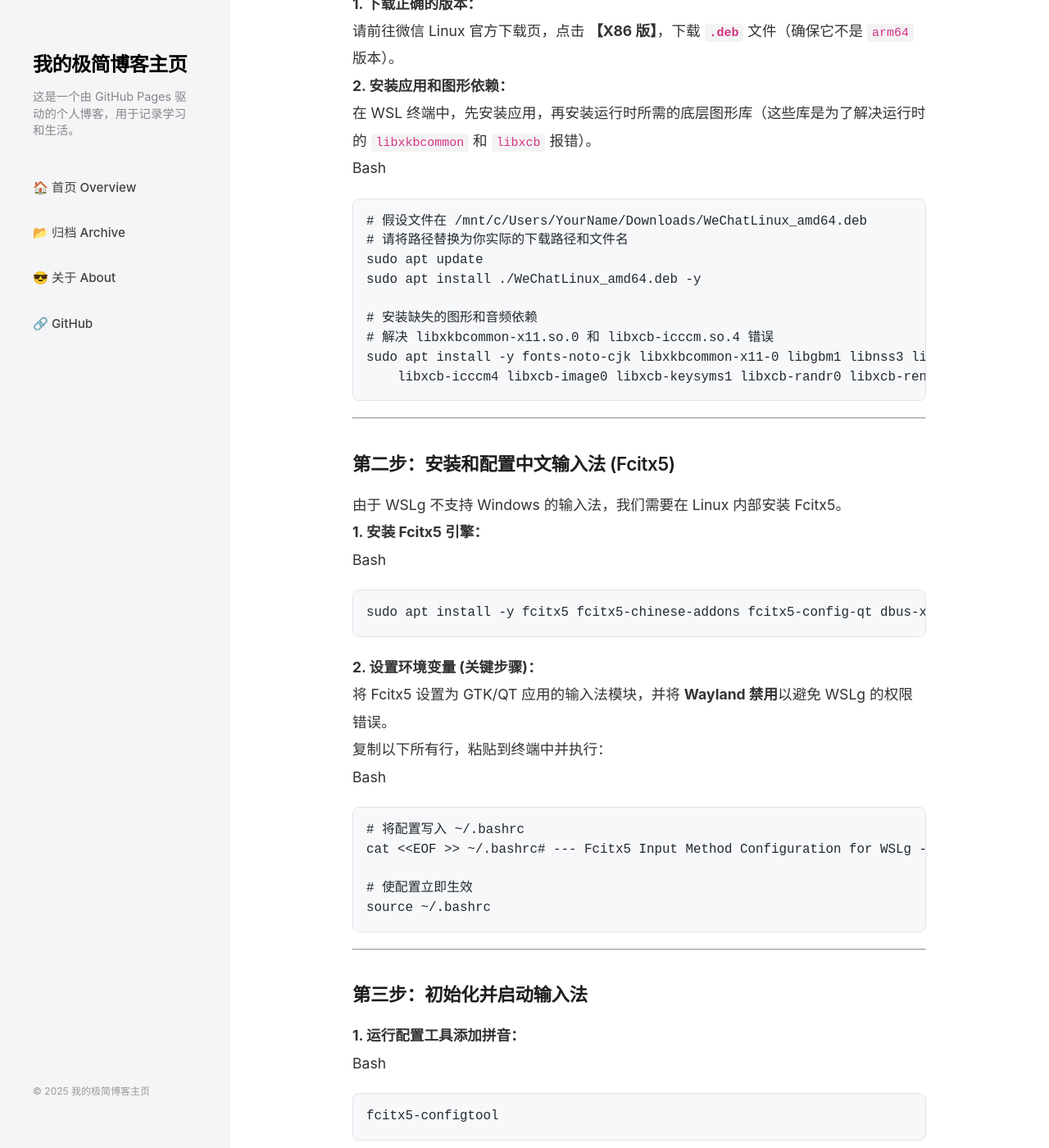
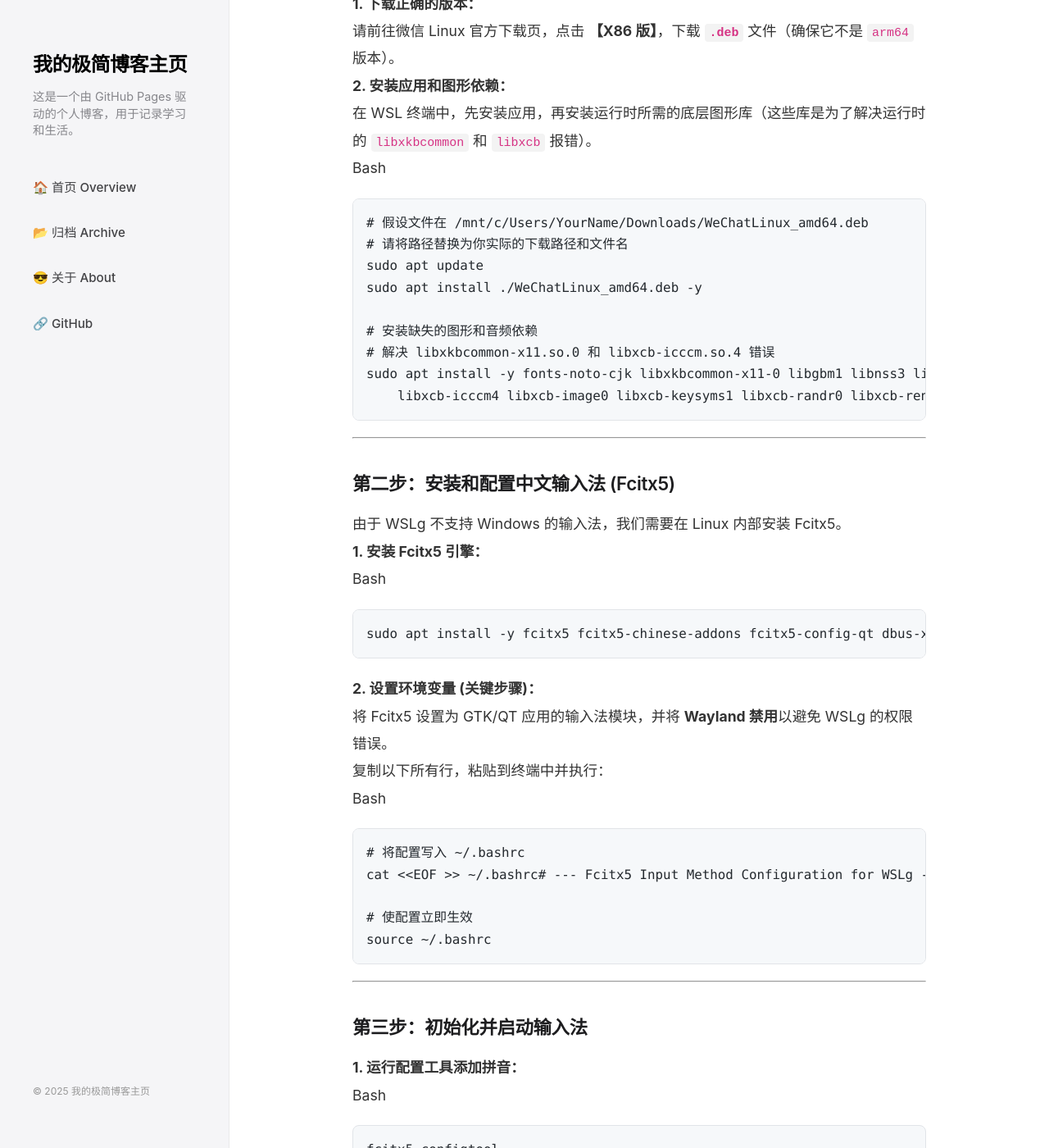
Before and after one commit to YorkFr/YorkFr.github.io, a Jekyll site: the page built from _posts/2025-11-21-如何在wsl中使用linux版本的微信.md, in a window 1280 px wide and 1400 px high, scrolled down 686 px. Shown: the whole window at 82% size. Built offline with Jekyll 4.4.1, drawn with Linux system fonts in a browser that asks for light colours; our own code applies the rules of GitHub Pages for plain Markdown files.

Commit message:
Update 3-components.css

```diff
--- a/assets/css/3-components.css
+++ b/assets/css/3-components.css
@@ -22,7 +22,28 @@
 .post-excerpt { font-size: 1.05rem; line-height: 1.7; color: #424245; margin-bottom: 15px; }
 .read-more { font-size: 0.9rem; font-weight: 600; color: #0071e3; text-decoration: none; }
 
-/* --- 代码块 (Code Blocks) --- */
-pre { background-color: #f6f8fa; border-radius: 8px; padding: 16px; overflow-x: auto; margin: 20px 0; border: 1px solid #e1e4e8; line-height: 1.5; }
-p code, li code { background-color: rgba(27, 31, 35, 0.05); padding: 0.2em 0.4em; border-radius: 4px; font-family: monospace; font-size: 0.85em; color: #d63384; }
-pre code { background-color: transparent; padding: 0; color: #24292e; font-size: 0.9em; font-family: monospace; display: block; }
+/* --- 代码块 (Code Blocks) 样式加固 --- */
+pre {
+    background-color: #f6f8fa;
+    border-radius: 8px;
+    padding: 16px;
+    overflow-x: auto;
+    margin: 20px 0;
+    border: 1px solid #e1e4e8; /* 加上边框 */
+    line-height: 1.5;
+}
+/* 确保代码文字的样式 */
+pre code {
+    font-family: "SF Mono", "Menlo", "Consolas", "Monaco", monospace;
+    font-size: 0.9em;
+    color: #24292e;
+}
+
+/* 行内代码 */
+p code, li code {
+    background-color: rgba(27, 31, 35, 0.05);
+    padding: 0.2em 0.4em;
+    border-radius: 4px;
+    font-size: 0.85em;
+    color: #d63384;
+}
```
